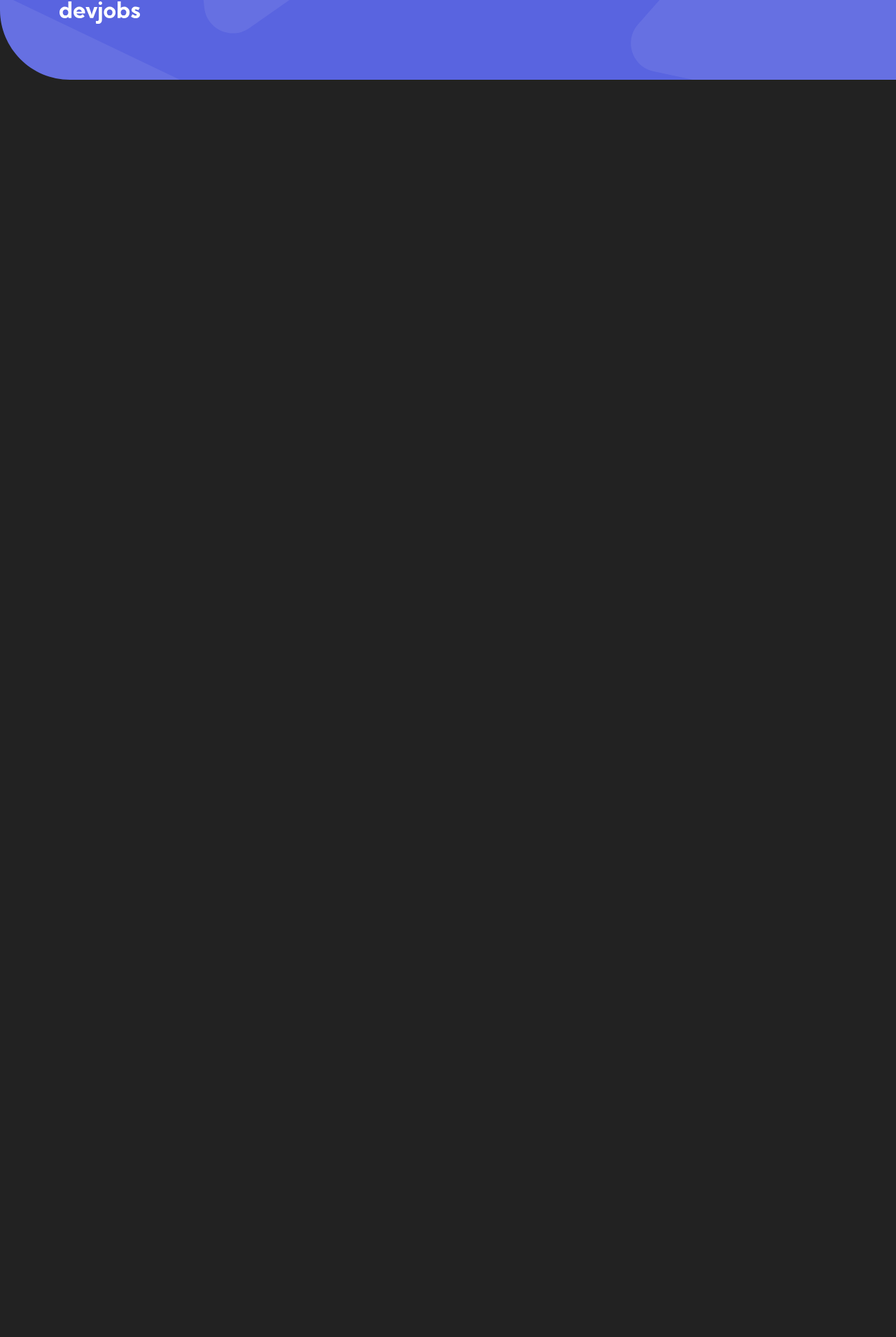
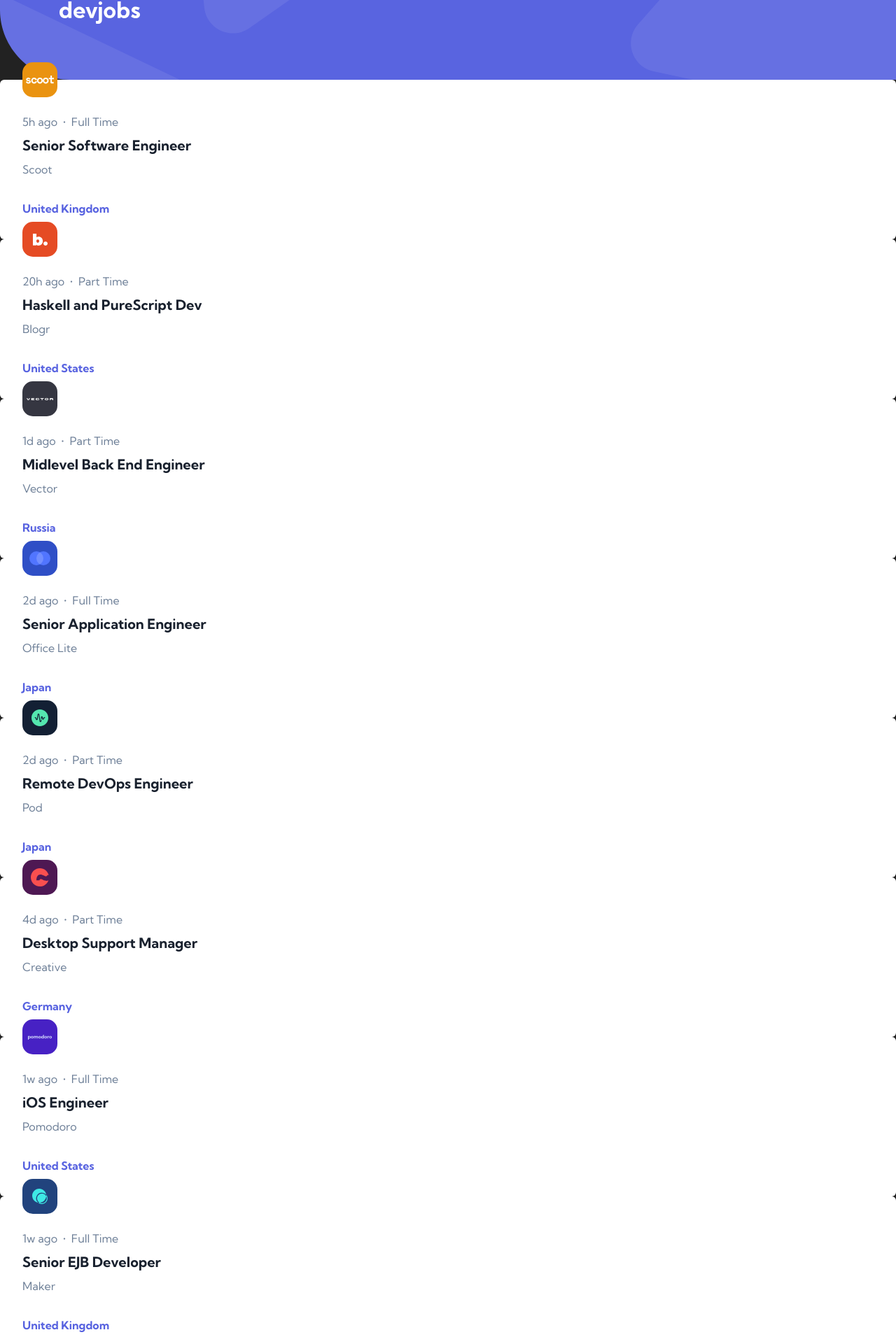
Before and after one commit to crsimpson5/devjobs-web-app, a Next.js app: page / in a window 1280 px wide. Shown: the part 46-1957 px from the top of the page at 70% size. Before the commit the page ends 800 px from the top, so only its background shows below. Built offline with nearby package versions, Linux system fonts and the light colour scheme.

Commit message:
Add Card component

```diff
--- /dev/null
+++ b/components/Card.js
@@ -0,0 +1,18 @@
+export default function Card({ data }) {
+  return (
+    <div className="card">
+      <div className="card__logo" style={{ "--bg": data.logoBackground }}>
+        <img src={data.logo} alt="" />
+      </div>
+      <div className="flow" style={{ "--flow-spacing": ".625rem" }}>
+        <p>
+          {data.postedAt} <span className="dot-separator"></span>{" "}
+          {data.contract}
+        </p>
+        <h2 className="heading-2">{data.position}</h2>
+        <p>{data.company}</p>
+      </div>
+      <p className="card__location | color-violet-400 bold">{data.location}</p>
+    </div>
+  );
+}
--- a/public/data.json
+++ b/data.json
@@ -2,7 +2,7 @@
   {
     "id": 1,
     "company": "Scoot",
-    "logo": "./assets/logos/scoot.svg",
+    "logo": "./images/logos/scoot.svg",
     "logoBackground": "hsl(36, 87%, 49%)",
     "position": "Senior Software Engineer",
     "postedAt": "5h ago",
@@ -33,7 +33,7 @@
   {
     "id": 2,
     "company": "Blogr",
-    "logo": "./assets/logos/blogr.svg",
+    "logo": "./images/logos/blogr.svg",
     "logoBackground": "hsl(12, 79%, 52%)",
     "position": "Haskell and PureScript Dev",
     "postedAt": "20h ago",
@@ -64,7 +64,7 @@
   {
     "id": 3,
     "company": "Vector",
-    "logo": "./assets/logos/vector.svg",
+    "logo": "./images/logos/vector.svg",
     "logoBackground": "hsl(235, 10%, 23%)",
     "position": "Midlevel Back End Engineer",
     "postedAt": "1d ago",
@@ -94,7 +94,7 @@
   {
     "id": 4,
     "company": "Office Lite",
-    "logo": "./assets/logos/officelite.svg",
+    "logo": "./images/logos/officelite.svg",
     "logoBackground": "hsl(227, 62%, 48%)",
     "position": "Senior Application Engineer",
     "postedAt": "2d ago",
@@ -126,7 +126,7 @@
   {
     "id": 5,
     "company": "Pod",
-    "logo": "./assets/logos/pod.svg",
+    "logo": "./images/logos/pod.svg",
     "logoBackground": "hsl(216, 46%, 14%)",
     "position": "Remote DevOps Engineer",
     "postedAt": "2d ago",
@@ -162,7 +162,7 @@
   {
     "id": 6,
     "company": "Creative",
-    "logo": "./assets/logos/creative.svg",
+    "logo": "./images/logos/creative.svg",
     "logoBackground": "hsl(295, 55%, 21%)",
     "position": "Desktop Support Manager",
     "postedAt": "4d ago",
@@ -196,7 +196,7 @@
   {
     "id": 7,
     "company": "Pomodoro",
-    "logo": "./assets/logos/pomodoro.svg",
+    "logo": "./images/logos/pomodoro.svg",
     "logoBackground": "hsl(254, 71%, 45%)",
     "position": "iOS Engineer",
     "postedAt": "1w ago",
@@ -227,7 +227,7 @@
   {
     "id": 8,
     "company": "Maker",
-    "logo": "./assets/logos/maker.svg",
+    "logo": "./images/logos/maker.svg",
     "logoBackground": "hsl(218, 58%, 31%)",
     "position": "Senior EJB Developer",
     "postedAt": "1w ago",
@@ -258,7 +258,7 @@
   {
     "id": 9,
     "company": "Coffeeroasters",
-    "logo": "./assets/logos/coffeeroasters.svg",
+    "logo": "./images/logos/coffeeroasters.svg",
     "logoBackground": "hsl(29, 60%, 87%)",
     "position": "Senior Frontend Developer",
     "postedAt": "1w ago",
@@ -289,7 +289,7 @@
   {
     "id": 10,
     "company": "Mastercraft",
-    "logo": "./assets/logos/mastercraft.svg",
+    "logo": "./images/logos/mastercraft.svg",
     "logoBackground": "hsl(0, 0%, 12%)",
     "position": "App & Website Designer",
     "postedAt": "2w ago",
@@ -322,7 +322,7 @@
   {
     "id": 11,
     "company": "Crowdfund",
-    "logo": "./assets/logos/crowdfund.svg",
+    "logo": "./images/logos/crowdfund.svg",
     "logoBackground": "hsl(157, 57%, 50%)",
     "position": "Fullstack Developer",
     "postedAt": "1mo ago",
@@ -355,7 +355,7 @@
   {
     "id": 12,
     "company": "Typemaster",
-    "logo": "./assets/logos/typemaster.svg",
+    "logo": "./images/logos/typemaster.svg",
     "logoBackground": "hsl(22, 89%, 52%)",
     "position": "Technical Lead Engineer",
     "postedAt": "1mo ago",
@@ -387,7 +387,7 @@
   {
     "id": 13,
     "company": "Crowdfund",
-    "logo": "./assets/logos/crowdfund.svg",
+    "logo": "./images/logos/crowdfund.svg",
     "logoBackground": "hsl(157, 57%, 50%)",
     "position": "Front-end Developer",
     "postedAt": "1mo ago",
@@ -419,7 +419,7 @@
   {
     "id": 14,
     "company": "Coffeeroasters",
-    "logo": "./assets/logos/coffeeroasters.svg",
+    "logo": "./images/logos/coffeeroasters.svg",
     "logoBackground": "hsl(29, 60%, 87%)",
     "position": "Junior Full-Stack Developer",
     "postedAt": "1mo ago",
@@ -451,7 +451,7 @@
   {
     "id": 15,
     "company": "Blogr",
-    "logo": "./assets/logos/blogr.svg",
+    "logo": "./images/logos/blogr.svg",
     "logoBackground": "hsl(12, 79%, 52%)",
     "position": "Midweight Front-end Developer",
     "postedAt": "1mo ago",
--- a/pages/index.js
+++ b/pages/index.js
@@ -1,5 +1,8 @@
 import Head from "next/head";
 import Link from "next/link";
+
+import Card from "../components/Card";
+import data from "../data.json";
 
 export default function Home() {
   return (
@@ -9,7 +12,7 @@
         <meta name="description" content="Search for developer jobs" />
       </Head>
 
-      <header class="main-header">
+      <header className="main-header">
         <div className="container">
           <Link href="#">
             <a>
@@ -18,6 +21,10 @@
           </Link>
         </div>
       </header>
+
+      {data.map((job) => (
+        <Card data={job} />
+      ))}
 
       {/* <main
         className=""
--- a/styles/_components.scss
+++ b/styles/_components.scss
@@ -117,3 +117,29 @@
 .logo {
   padding-block: 0.5rem;
 }
+
+// Card
+
+.card {
+  position: relative;
+  background-color: var(--gray-100);
+  border-radius: 0.375rem;
+  padding: 2rem;
+  padding-top: 3rem;
+
+  &__logo {
+    position: absolute;
+    top: 0;
+    transform: translateY(-50%);
+    width: 3.125rem;
+    aspect-ratio: 1;
+    display: grid;
+    place-items: center;
+    border-radius: 0.9375rem;
+    background-color: var(--bg, black);
+  }
+
+  &__location {
+    margin-top: 2rem;
+  }
+}
--- a/styles/_globals.scss
+++ b/styles/_globals.scss
@@ -10,5 +10,5 @@
   background-color: #222;
   color: #eee;
   font-family: "Kumbh Sans", system-ui, sans-serif;
-  // color: var(--gray-800);
+  color: var(--gray-500);
 }
--- a/styles/_utilities.scss
+++ b/styles/_utilities.scss
@@ -25,26 +25,31 @@
   margin-inline: auto;
 }
 
+.flow > * + * {
+  margin-top: var(--flow-spacing, 1em);
+}
+
+.bold {
+  font-weight: bold;
+}
+
 // Headings
 
 .heading-1,
 .heading-2,
-.heading-3,
-.heading-4 {
+.heading-3 {
   font-weight: bold;
   line-height: 1.2;
+  color: var(--gray-800);
 }
 
 .heading-1 {
   font-size: 1.75rem;
 }
 .heading-2 {
-  font-size: 1.5rem;
+  font-size: 1.25rem;
 }
 .heading-3 {
-  font-size: 1.25rem;
-}
-.heading-4 {
   font-size: 0.875rem;
   line-height: 1.3;
 }
```
